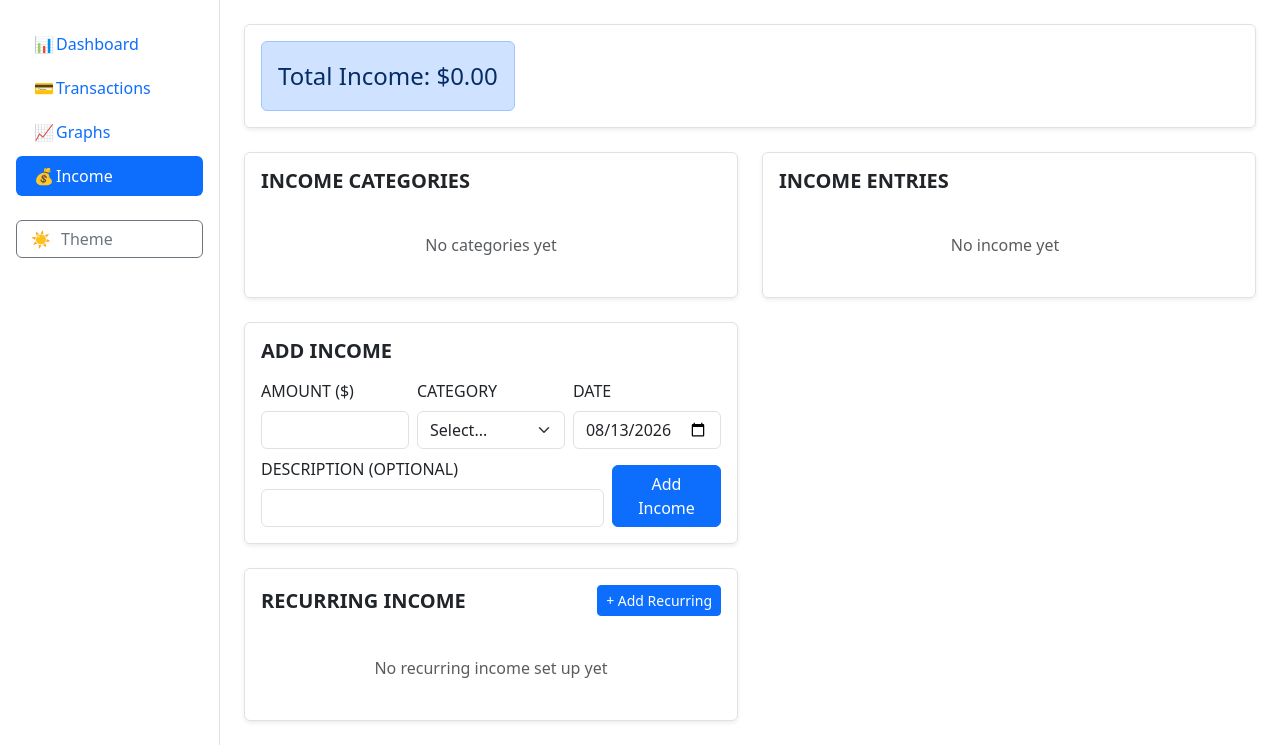
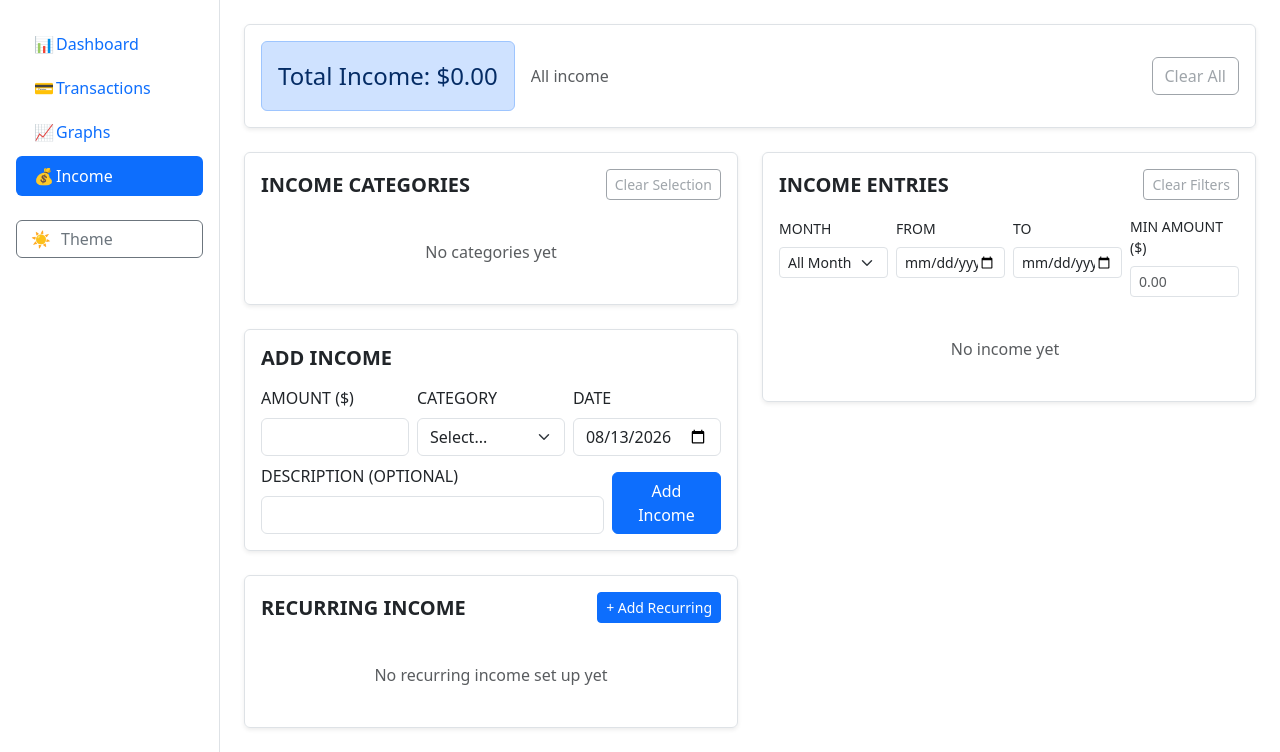
Before and after one commit to benweeks-dev/ExpenseTracker, a Flask app: page /income in a window 1280 px wide. Shown: the part 55-807 px from the top of the page. Run offline with Flask 3, Linux system fonts and the light colour scheme; data that the repository does not hold is empty; some libraries are stand-ins or nearby versions.

Commit message:
Added filter options to the Income page

```diff
--- a/static/js/income.js
+++ b/static/js/income.js
@@ -169,3 +169,167 @@ interceptForm(document.getElementById("addIncomeForm"), document.getElementById(
 interceptForm(editIncomeForm, editIncomeErrors);
 interceptForm(document.getElementById("addIncomeCategoryForm"), addIncomeCategoryErrors);
 interceptForm(recurringForm, recurringErrors);
+
+const selectedCategories = new Set();
+const incomeRows = document.querySelectorAll(".income-row");
+const noFilteredIncome = document.getElementById("noFilteredIncome");
+const categoryCards = document.querySelectorAll(".category-card");
+const clearIncomeCategorySelection = document.getElementById("clearIncomeCategorySelection");
+const incomeMonthFilter = document.getElementById("incomeMonthFilter");
+const incomeDateFromFilter = document.getElementById("incomeDateFromFilter");
+const incomeDateToFilter = document.getElementById("incomeDateToFilter");
+const incomeMinAmountFilter = document.getElementById("incomeMinAmountFilter");
+const clearIncomeFilters = document.getElementById("clearIncomeFilters");
+const incomeTotal = document.getElementById("incomeTotal");
+const incomeFilterDescription = document.getElementById("incomeFilterDescription");
+const clearAllIncomeFilters = document.getElementById("clearAllIncomeFilters");
+
+const INCOME_MONTH_NAMES = ["January", "February", "March", "April", "May", "June", "July", "August", "September", "October", "November", "December"];
+
+const incomeMonths = new Set();
+incomeRows.forEach((row) => incomeMonths.add(row.dataset.date.slice(0, 7)));
+Array.from(incomeMonths).sort().reverse().forEach((month) => {
+    const [year, monthNum] = month.split("-");
+    const option = document.createElement("option");
+    option.value = month;
+    option.textContent = `${INCOME_MONTH_NAMES[parseInt(monthNum, 10) - 1]} ${year}`;
+    incomeMonthFilter.appendChild(option);
+});
+
+function formatIncomeDateDisplay(dateStr) {
+    const [year, month, day] = dateStr.split("-").map(Number);
+    return `${INCOME_MONTH_NAMES[month - 1].slice(0, 3)} ${day}, ${year}`;
+}
+
+function buildIncomeFilterDescription(month, dateFrom, dateTo, minAmount) {
+    const parts = [];
+
+    if (selectedCategories.size > 0) {
+        parts.push(Array.from(selectedCategories).join(", "));
+    }
+
+    if (month) {
+        parts.push(incomeMonthFilter.options[incomeMonthFilter.selectedIndex].textContent);
+    } else if (dateFrom || dateTo) {
+        if (dateFrom && dateTo) {
+            parts.push(`${formatIncomeDateDisplay(dateFrom)} – ${formatIncomeDateDisplay(dateTo)}`);
+        } else if (dateFrom) {
+            parts.push(`From ${formatIncomeDateDisplay(dateFrom)}`);
+        } else {
+            parts.push(`Through ${formatIncomeDateDisplay(dateTo)}`);
+        }
+    }
+
+    if (!isNaN(minAmount)) {
+        parts.push(`≥ $${minAmount.toFixed(2)}`);
+    }
+
+    return parts.length > 0 ? parts.join(" · ") : "All income";
+}
+
+function filterIncome() {
+    const month = incomeMonthFilter.value;
+    const dateFrom = incomeDateFromFilter.value;
+    const dateTo = incomeDateToFilter.value;
+    const minAmount = parseFloat(incomeMinAmountFilter.value);
+
+    let visibleCount = 0;
+    let visibleTotal = 0;
+    incomeRows.forEach((row) => {
+        const categoryMatch = selectedCategories.size === 0 || selectedCategories.has(row.dataset.category);
+
+        let dateMatch = true;
+        if (month) {
+            dateMatch = row.dataset.date.startsWith(month);
+        } else if (dateFrom || dateTo) {
+            dateMatch = (!dateFrom || row.dataset.date >= dateFrom) && (!dateTo || row.dataset.date <= dateTo);
+        }
+
+        const amountMatch = isNaN(minAmount) || parseFloat(row.dataset.amount) >= minAmount;
+
+        const show = categoryMatch && dateMatch && amountMatch;
+        row.classList.toggle("d-none", !show);
+        if (show) {
+            visibleCount++;
+            visibleTotal += parseFloat(row.dataset.amount);
+        }
+    });
+    noFilteredIncome.classList.toggle("d-none", visibleCount !== 0 || incomeRows.length === 0);
+
+    incomeTotal.textContent = "Total Income: $" + visibleTotal.toFixed(2);
+    incomeFilterDescription.textContent = buildIncomeFilterDescription(month, dateFrom, dateTo, minAmount);
+
+    const hasSelection = selectedCategories.size > 0;
+    clearIncomeCategorySelection.disabled = !hasSelection;
+    clearIncomeCategorySelection.classList.toggle("btn-secondary", hasSelection);
+    clearIncomeCategorySelection.classList.toggle("btn-outline-secondary", !hasSelection);
+
+    const hasIncomeFilters = Boolean(month || dateFrom || dateTo || incomeMinAmountFilter.value);
+    clearIncomeFilters.disabled = !hasIncomeFilters;
+    clearIncomeFilters.classList.toggle("btn-secondary", hasIncomeFilters);
+    clearIncomeFilters.classList.toggle("btn-outline-secondary", !hasIncomeFilters);
+
+    const hasAnyFilters = hasSelection || hasIncomeFilters;
+    clearAllIncomeFilters.disabled = !hasAnyFilters;
+    clearAllIncomeFilters.classList.toggle("btn-secondary", hasAnyFilters);
+    clearAllIncomeFilters.classList.toggle("btn-outline-secondary", !hasAnyFilters);
+}
+
+categoryCards.forEach((card) => {
+    card.addEventListener("click", (event) => {
+        if (event.target.closest(".edit-emoji-btn, form")) return;
+
+        const category = card.dataset.category;
+        if (selectedCategories.has(category)) {
+            selectedCategories.delete(category);
+            card.classList.remove("category-selected");
+        } else {
+            selectedCategories.add(category);
+            card.classList.add("category-selected");
+        }
+        filterIncome();
+    });
+});
+
+clearIncomeCategorySelection.addEventListener("click", () => {
+    selectedCategories.clear();
+    categoryCards.forEach((card) => card.classList.remove("category-selected"));
+    filterIncome();
+});
+
+incomeMonthFilter.addEventListener("change", () => {
+    if (incomeMonthFilter.value) {
+        incomeDateFromFilter.value = "";
+        incomeDateToFilter.value = "";
+    }
+    filterIncome();
+});
+
+[incomeDateFromFilter, incomeDateToFilter].forEach((input) => {
+    input.addEventListener("input", () => {
+        incomeMonthFilter.value = "";
+        filterIncome();
+    });
+});
+
+incomeMinAmountFilter.addEventListener("input", filterIncome);
+
+clearIncomeFilters.addEventListener("click", () => {
+    incomeMonthFilter.value = "";
+    incomeDateFromFilter.value = "";
+    incomeDateToFilter.value = "";
+    incomeMinAmountFilter.value = "";
+    filterIncome();
+});
+
+clearAllIncomeFilters.addEventListener("click", () => {
+    selectedCategories.clear();
+    categoryCards.forEach((card) => card.classList.remove("category-selected"));
+    incomeMonthFilter.value = "";
+    incomeDateFromFilter.value = "";
+    incomeDateToFilter.value = "";
+    incomeMinAmountFilter.value = "";
+    filterIncome();
+});
+
+filterIncome();
--- a/templates/income.html
+++ b/templates/income.html
@@ -10,8 +10,10 @@
     {% set recurring_errors = get_flashed_messages(category_filter=["recurring_error"]) %}
     {% set edit_recurring_errors = get_flashed_messages(category_filter=["edit_recurring_error"]) %}
 
-    <div class="d-flex justify-content-between align-items-center mb-4 border rounded shadow-sm p-3 panel">
-        <div class="alert alert-primary fs-4 mb-0">Total Income: ${{ "%.2f"|format(total) }}</div>
+    <div class="d-flex justify-content-between align-items-center gap-3 mb-4 border rounded shadow-sm p-3 panel flex-wrap">
+        <div class="alert alert-primary fs-4 mb-0" id="incomeTotal">Total Income: ${{ "%.2f"|format(total) }}</div>
+        <div class="text-muted flex-grow-1 text-truncate" id="incomeFilterDescription">All income</div>
+        <button type="button" id="clearAllIncomeFilters" class="btn btn-outline-secondary" disabled>Clear All</button>
     </div>
 
     <div class="modal" id="addIncomeCategoryModal" tabindex="-1" aria-labelledby="addIncomeCategoryModalLabel" aria-hidden="true" data-show-modal="{{ 'true' if category_errors else 'false' }}">
@@ -196,6 +198,7 @@
     <div class="border rounded shadow-sm p-3 mb-4 panel">
         <div class="d-flex justify-content-between align-items-center mb-3">
             <h2 class="h5 fw-bold text-uppercase mb-0">Income Categories</h2>
+            <button type="button" id="clearIncomeCategorySelection" class="btn btn-outline-secondary btn-sm" disabled>Clear Selection</button>
         </div>
         {% for message in category_delete_errors %}
         <div class="alert alert-danger">{{ message }}</div>
@@ -279,6 +282,9 @@
             <div class="d-flex justify-content-between align-items-start gap-2">
                 <div class="overflow-hidden">
                     <div class="fw-semibold text-truncate">{{ category_emojis.get(rule.category) or '🏷️' }} {{ rule.category }} &mdash; ${{ "%.2f"|format(rule.amount) }}</div>
+                    {% if rule.description %}
+                    <div class="text-truncate" title="{{ rule.description }}">{{ rule.description }}</div>
+                    {% endif %}
                     <div class="text-muted small">{{ rule.frequency|capitalize }} since {{ rule.start_date.isoformat() }}{% if rule.end_date %} until {{ rule.end_date.isoformat() }}{% endif %}</div>
                     {% if not rule.active %}
                     <span class="badge text-bg-secondary">Paused</span>
@@ -326,10 +332,33 @@
 
     <div class="col-lg-6">
     <div class="border rounded shadow-sm p-3 panel">
-        <h2 class="h5 fw-bold text-uppercase mb-3">Income Entries</h2>
+        <div class="d-flex justify-content-between align-items-center mb-3">
+            <h2 class="h5 fw-bold text-uppercase mb-0">Income Entries</h2>
+            <button type="button" id="clearIncomeFilters" class="btn btn-outline-secondary btn-sm" disabled>Clear Filters</button>
+        </div>
+        <div class="row g-2 mb-3">
+            <div class="col-6 col-sm-3">
+                <label class="form-label text-uppercase small">Month</label>
+                <select id="incomeMonthFilter" class="form-select form-select-sm">
+                    <option value="">All Months</option>
+                </select>
+            </div>
+            <div class="col-6 col-sm-3">
+                <label class="form-label text-uppercase small">From</label>
+                <input type="date" id="incomeDateFromFilter" class="form-control form-control-sm">
+            </div>
+            <div class="col-6 col-sm-3">
+                <label class="form-label text-uppercase small">To</label>
+                <input type="date" id="incomeDateToFilter" class="form-control form-control-sm">
+            </div>
+            <div class="col-6 col-sm-3">
+                <label class="form-label text-uppercase small">Min Amount ($)</label>
+                <input type="number" step="0.01" min="0" id="incomeMinAmountFilter" class="form-control form-control-sm" placeholder="0.00">
+            </div>
+        </div>
         <div class="income-scroll">
         {% for i in income_entries %}
-        <div class="d-flex justify-content-between align-items-center border rounded shadow-sm p-3 mb-2 panel">
+        <div class="d-flex justify-content-between align-items-center border rounded shadow-sm p-3 mb-2 panel income-row" data-category="{{ i.category }}" data-date="{{ i.income_date.isoformat() }}" data-amount="{{ i.amount }}">
             <div class="d-flex align-items-center gap-3 overflow-hidden">
                 <div class="fs-3">{{ category_emojis.get(i.category) or '🏷️' }}</div>
                 <div class="overflow-hidden">
@@ -359,6 +388,7 @@
         {% else %}
         <div class="text-center text-muted p-4">No income yet</div>
         {% endfor %}
+        <div id="noFilteredIncome" class="text-center text-muted p-4 d-none">No income matches the selected filters</div>
         </div>
     </div>
     </div>
```
